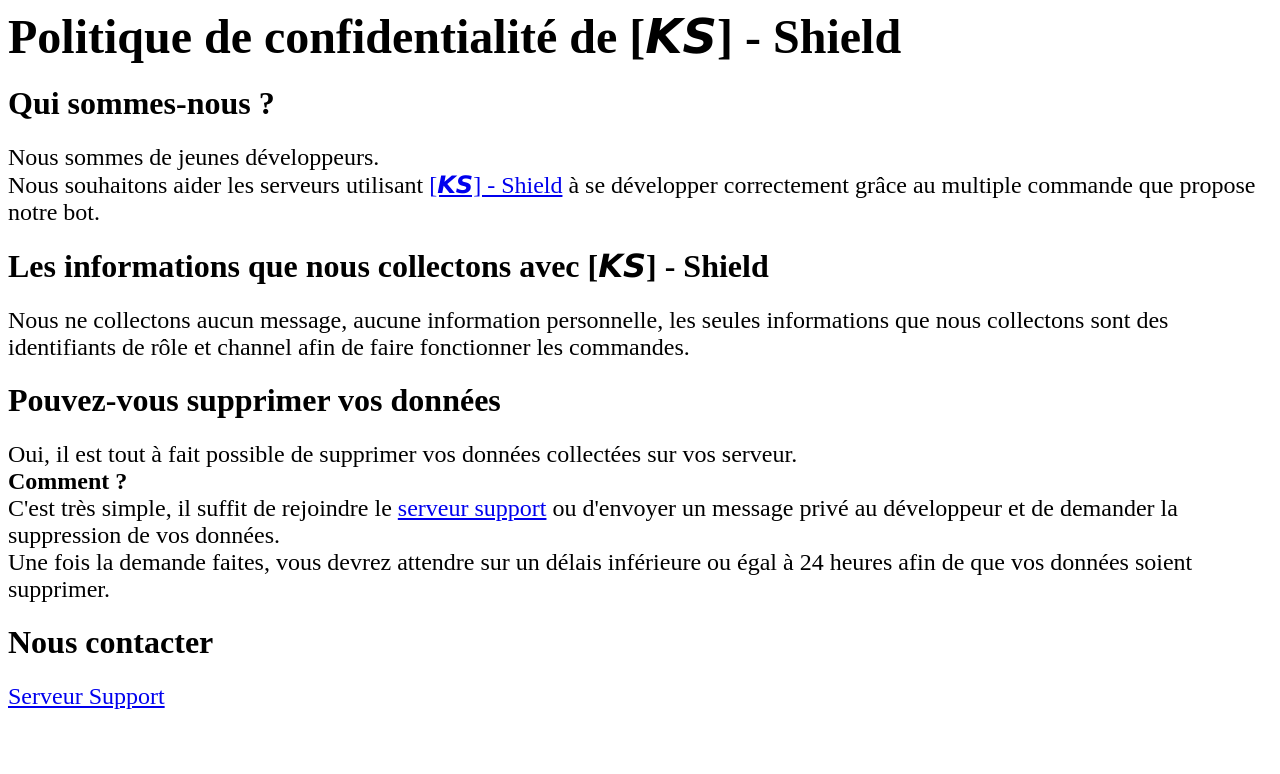
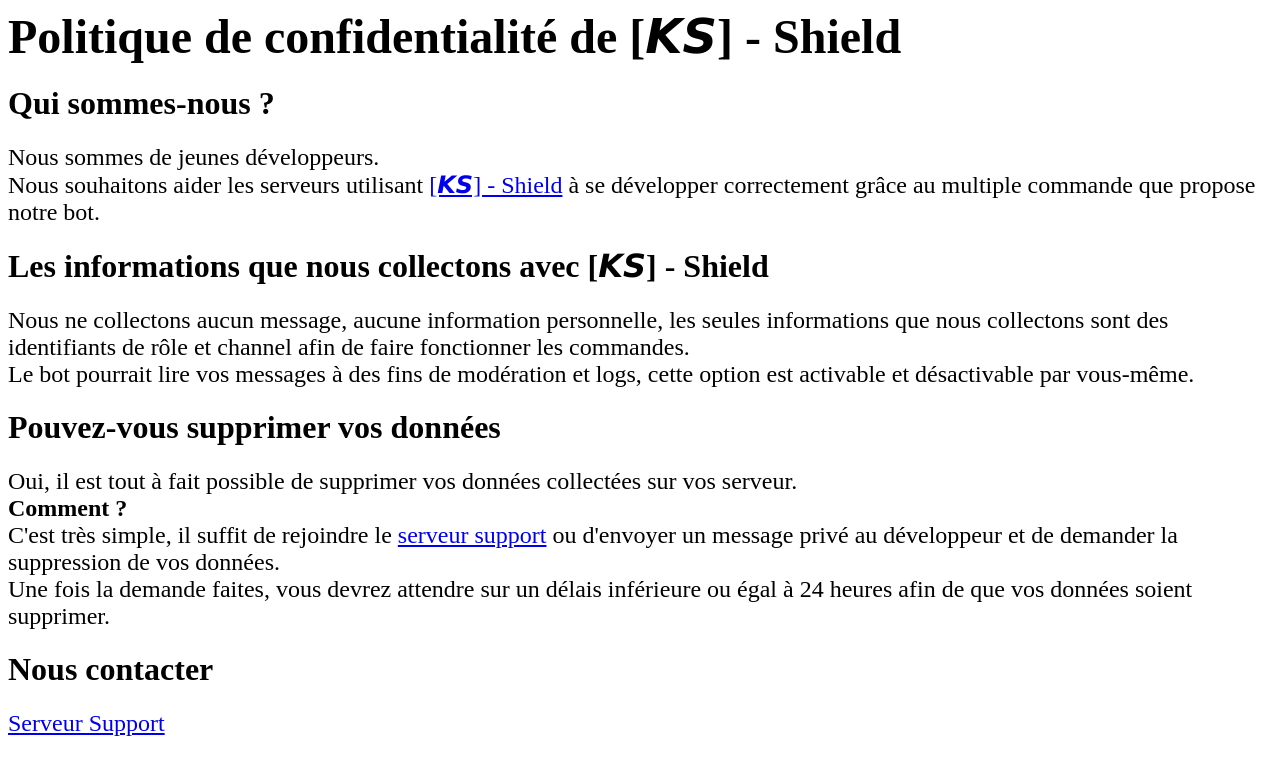
Before and after one commit to Azur-SneaX/privacy-policy, a plain HTML site: page index.html in a window 1280 px wide. Drawn offline with Linux system fonts and the light colour scheme.

Commit message:
Update index.html

```diff
--- a/index.html
+++ b/index.html
@@ -1,4 +1,3 @@
-
   <font size="+7"> <h1>Politique de confidentialité de [𝙆𝙎] - Shield<a class="hyperlink"></font>
   </a></h1>
   <font size="6"><h1>Qui sommes-nous ?<a class="hyperlink"></font>
@@ -10,7 +9,8 @@
   <font size="6"> <h1>Les informations que nous collectons avec [𝙆𝙎] - Shield<a class="hyperlink"></font>
   </a></h1>
 
-  <font size="5"><span class="hyperlink"> <div> Nous ne collectons aucun message, aucune information personnelle, les seules informations que nous collectons sont des identifiants de rôle et channel afin de faire fonctionner les commandes. </div></span></font>
+  <font size="5"><span class="hyperlink"> <div> Nous ne collectons aucun message, aucune information personnelle, les seules informations que nous collectons sont des identifiants de rôle et channel afin de faire fonctionner les commandes. </div>
+  <div>Le bot pourrait lire vos messages à des fins de modération et logs, cette option est activable et désactivable par vous-même.</div></span></font>
 
   </a></h1>
   <font size="6"> <h1>Pouvez-vous supprimer vos données<a class="hyperlink"></a> </font>
```
